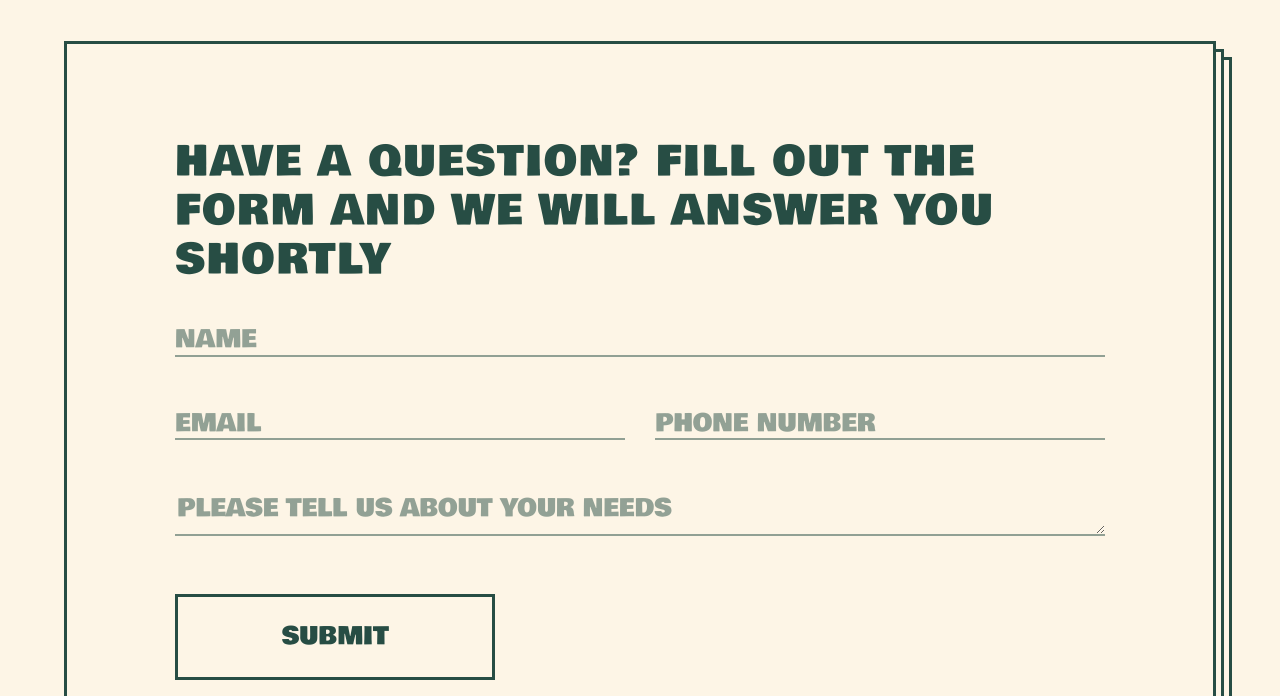
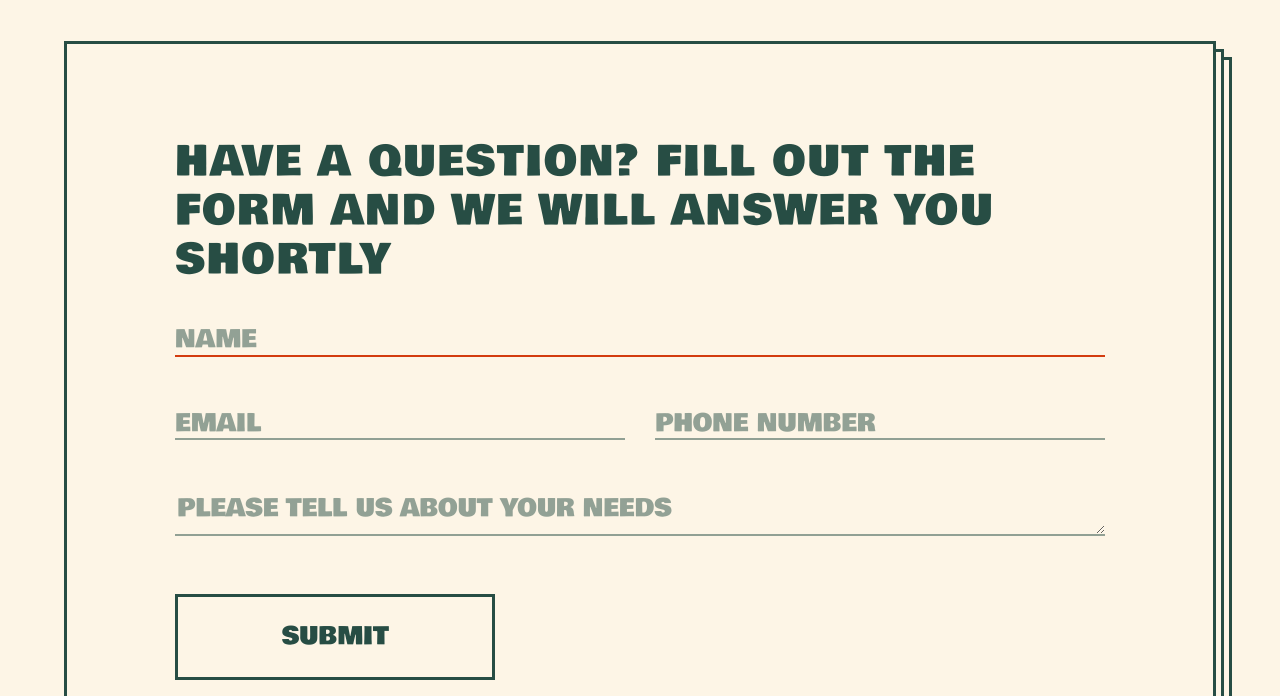
Before and after one commit to zhuraavl/site1, a plain HTML site: page contact.html in a window 1280 px wide. Shown: the part 104-800 px from the top of the page. Drawn offline with Linux system fonts and the light colour scheme; a script that the page names is missing.

Commit message:
add error class style

```diff
--- a/contact.html
+++ b/contact.html
@@ -68,7 +68,7 @@
                 <div class="row">
                   <div class="col-12">
                     <div class="text-input">
-                      <input type="text" required>
+                      <input class="error" type="text" required>
                       <label>Name</label>
                     </div>
                   </div>
--- a/css/style.scss
+++ b/css/style.scss
@@ -1203,6 +1203,9 @@ section.explore {
 }
 
 
+.error {
+  border-bottom: 2px solid #d33c0f !important;
+}
 
 .text-input {
   position: relative;
```
Also changed, not shown: css/style.css, 1 other file.
